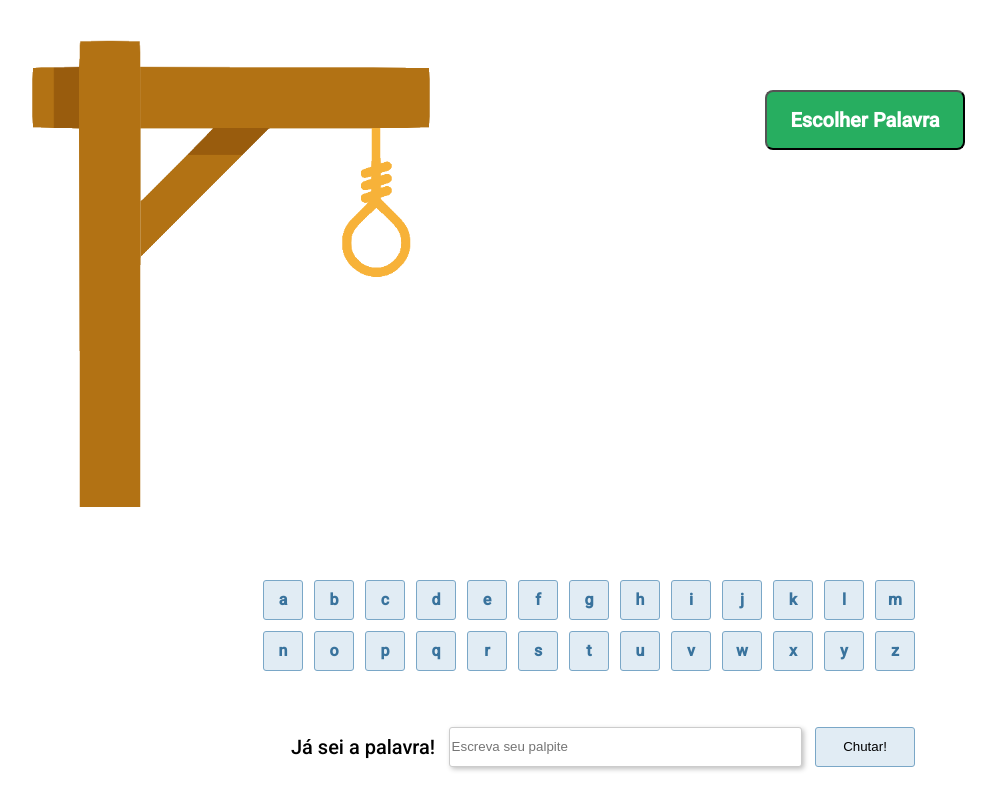
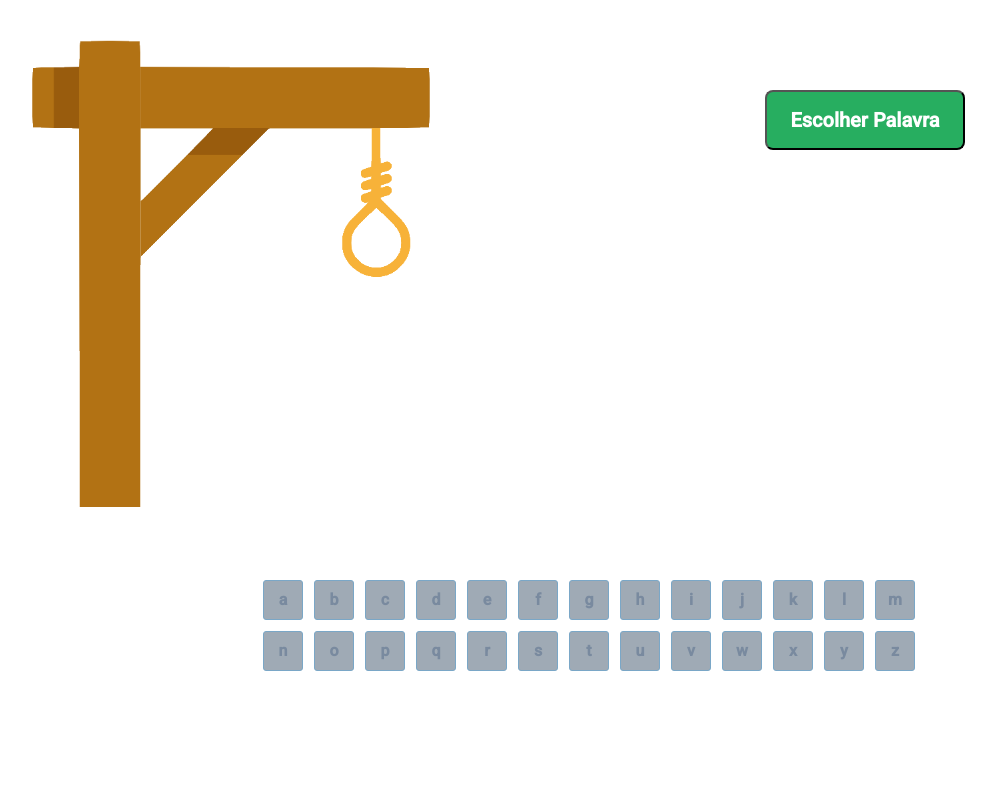
Before and after one commit to carlmnm/Jogo-da-Forca, a React (Create React App) app: page / in a window 1280 px wide. Shown: the whole page, without its empty margins (9-1005 px from the left). Built offline with nearby package versions, Linux system fonts and the light colour scheme.

Commit message:
teclado e input desabilitados antes do início do jogo

```diff
--- a/public/style.css
+++ b/public/style.css
@@ -146,6 +146,6 @@ input{
     bottom: 60px;
 }
 
-.hide{
+.hiden{
     display: none;
 }
--- a/src/App.js
+++ b/src/App.js
@@ -9,6 +9,7 @@ export default function App() {
   const alfabeto = ["a", "b", "c", "d", "e", "f", "g", "h", "i", "j", "k", "l", "m", "n", "o", "p", "q", "r", "s", "t", "u", "v", "w", "x", "y", "z"];
   const [letraClickada, setLetraClickada] = useState([])
   let [escondida, setEscondida] = useState([])
+  const [contadorDeInicio, setContadorDeInicio] = useState(0)
 
 
   return (
@@ -21,6 +22,8 @@ export default function App() {
         letraClickada={letraClickada}
         setEscondida={setEscondida}
         escondida={escondida}
+        contadorDeInicio={contadorDeInicio}
+        setContadorDeInicio={setContadorDeInicio}
 
       />
 
@@ -32,12 +35,16 @@ export default function App() {
         setPalavraSelecionada={setPalavraSelecionada}
         arrayPalavra={arrayPalavra}
         setArrayPalavra={setArrayPalavra}
+        contadorDeInicio={contadorDeInicio}
+
 
 
       />
 
       <div className="container-chute">
-        <Chute />
+        <Chute
+        contadorDeInicio={contadorDeInicio}
+        />
       </div>
     </div>
   )
--- a/src/components/Jogo.js
+++ b/src/components/Jogo.js
@@ -16,11 +16,13 @@ let contador = 0
 let letraDescoberta = ""
 
 
-export default function Jogo({ palavraSelecionada, setPalavraSelecionada, arrayPalavra, setArrayPalavra, letraClickada, }) {
+
+export default function Jogo({ palavraSelecionada, setPalavraSelecionada, arrayPalavra, setArrayPalavra, letraClickada, contadorDeInicio, setContadorDeInicio}) {
     let escondida = []
     function selecionaPalavra(props) {
+        setContadorDeInicio(1)
         let numeroAleatorio = parseInt(Math.random() * palavras.length)
-        let palavraAleatoria = palavras[numeroAleatorio]
+        const palavraAleatoria = palavras[numeroAleatorio]
 
 
         setArrayPalavra(palavraAleatoria.split(''))
@@ -63,7 +65,7 @@ export default function Jogo({ palavraSelecionada, setPalavraSelecionada, arrayP
             <button data-test="choose-word" className="botao-escolher-palavra" onClick={selecionaPalavra} type="button">Escolher Palavra</button>
 
             <div className="container-palavra">
-                <span data-test="word" className="palavra-jogao">
+                <span data-test="word"  className="palavra-jogo">
                     {escondida}
                 </span>
 
--- a/src/components/Letras.js
+++ b/src/components/Letras.js
@@ -1,5 +1,6 @@
 
-export default function Letras({alfabeto, letraClickada, setLetraClickada, rightWord, palavraSelecionada, setPalavraSelecionada, arrayPalavra, setArrayPalavra}) {
+export default function Letras({alfabeto, letraClickada, setLetraClickada, rightWord, palavraSelecionada, setPalavraSelecionada, arrayPalavra, setArrayPalavra, contadorDeInicio}) {
+    let classe = ""
     function clickarLetra(clickLetra) {
 
 
@@ -9,9 +10,10 @@ export default function Letras({alfabeto, letraClickada, setLetraClickada, right
 
     }
 
+
     function Teclinha(props) {
         return (
-            <div data-test="letter" onClick={() => clickarLetra(props.letra)} className={`${letraClickada.includes(props.letra) ? "clickado" : "nao-clickado"}`} >
+            <div data-test="letter" onClick={() => clickarLetra(props.letra)} className={`${(letraClickada.includes(props.letra))||(contadorDeInicio === 0) ? "clickado" : "nao-clickado"}` } >
                 <p className="teclaComLetra">
                     {props.letra}
                 </p>
--- a/src/components/chute.js
+++ b/src/components/chute.js
@@ -1,6 +1,6 @@
 import React from "react"
 
-export default function Chute(){
+export default function Chute({contadorDeInicio}){
     const [palpite, setPalpite] = React.useState("")
 
     function chutar(){
@@ -13,7 +13,7 @@ export default function Chute(){
 
 
     return(
-        <div className="input-chute">
+        <div className={`${contadorDeInicio === 0 ? "hiden" : "input-chute"}`}>
             <p className="ja-sei">Já sei a palavra!</p>
             <input data-test="guess-input" placeholder="Escreva seu palpite" value={palpite} onChange={ev => setPalpite(ev.target.value)}></input>
             <button data-test="guess-button" className="botao-chutar" onClick={chutar}>Chutar!</button>
```
